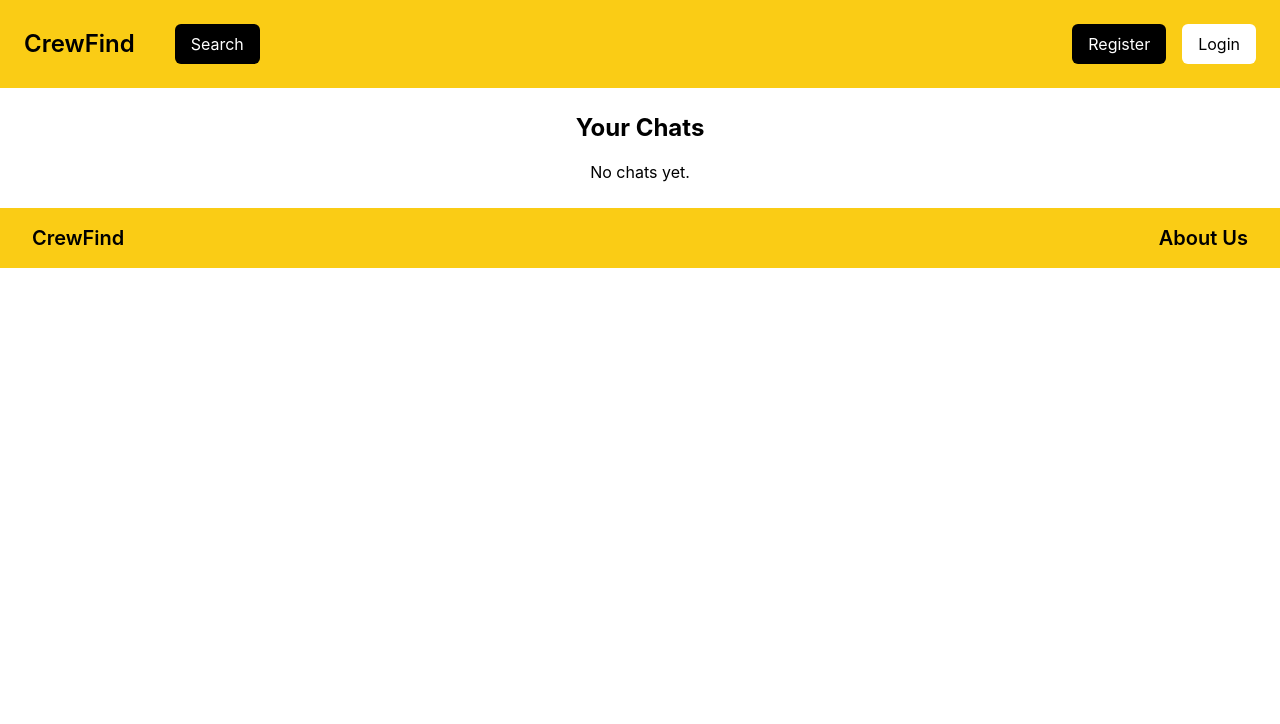
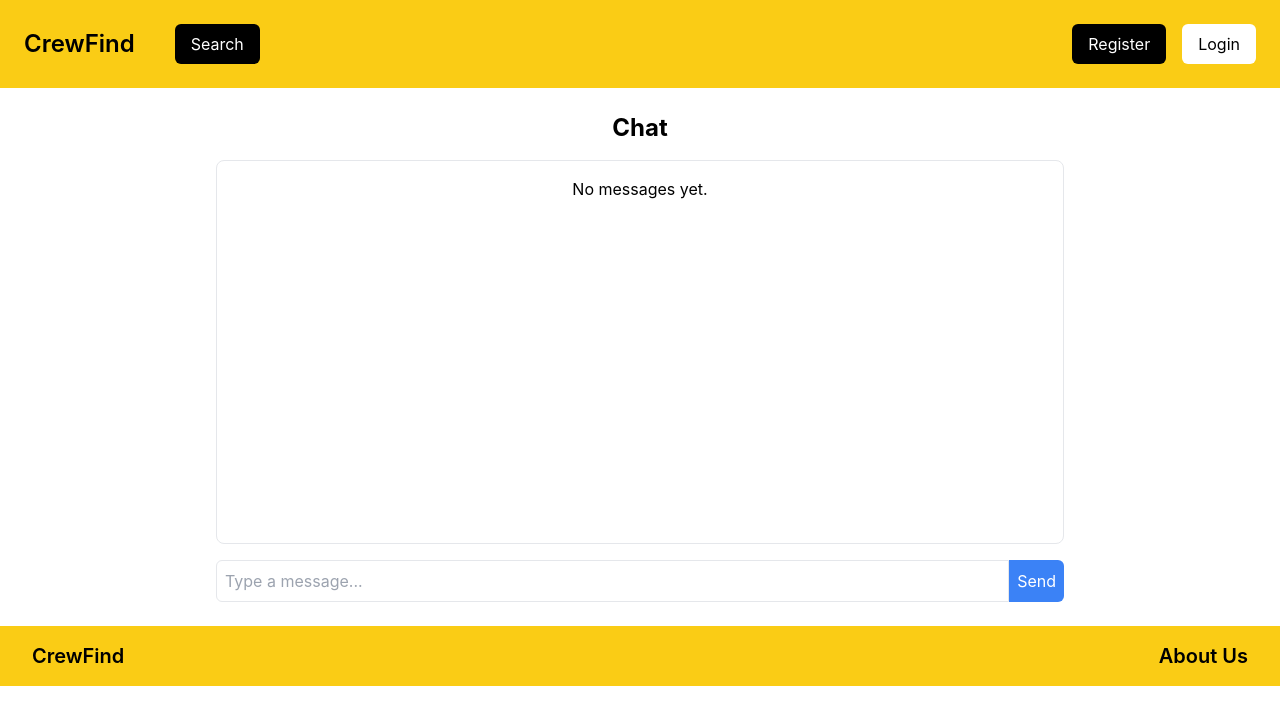
Before and after one commit to Soroushb/findcrew-frontend, a React (Create React App) app: page /chats in a window 1280 px wide. Shown: the top 724 px of the page. Built offline with nearby package versions, Linux system fonts and the light colour scheme.

Commit message:
Final changed

```diff
--- a/src/components/Chats.jsx
+++ b/src/components/Chats.jsx
@@ -1,45 +1,69 @@
 import React, { useState, useEffect, useContext } from "react";
 import { UserContext } from "../UserContext";
-import { db } from "../frontend/firebase/firebase"; // Import Firebase instance
-import { collection, query, where, onSnapshot } from "firebase/firestore";
-import { Link } from "react-router-dom";
+import { db } from "../frontend/firebase/firebase";
+import { collection, query, where, orderBy, onSnapshot, addDoc, serverTimestamp } from "firebase/firestore";
 
-const Chats = () => {
+const ChatBox = ({ chatId }) => {
   const { user } = useContext(UserContext);
-  const [chats, setChats] = useState([]);
+  const [messages, setMessages] = useState([]);
+  const [newMessage, setNewMessage] = useState("");
 
   useEffect(() => {
-    if (!user) return;
+    if (!user || !chatId) return;
 
-    const chatsRef = collection(db, "chats");
-    const q = query(chatsRef, where("participants", "array-contains", user.uid));
+    const messagesRef = collection(db, `chats/${chatId}/messages`);
+    const q = query(messagesRef, orderBy("timestamp", "asc"));
 
     const unsubscribe = onSnapshot(q, (snapshot) => {
-      const chatData = snapshot.docs.map(doc => ({ id: doc.id, ...doc.data() }));
-      setChats(chatData);
+      const messagesData = snapshot.docs.map(doc => ({
+        id: doc.id,
+        ...doc.data(),
+      }));
+      setMessages(messagesData);
     });
 
     return () => unsubscribe();
-  }, [user]);
+  }, [user, chatId]);
+
+  const sendMessage = async () => {
+    if (!newMessage.trim()) return;
+
+    const messagesRef = collection(db, `chats/${chatId}/messages`);
+    await addDoc(messagesRef, {
+      text: newMessage,
+      sender: user.uid,
+      timestamp: serverTimestamp(),
+    });
+
+    setNewMessage("");
+  };
 
   return (
     <div className="max-w-4xl mx-auto p-6">
-      <h1 className="text-2xl font-bold mb-4">Your Chats</h1>
-      {chats.length === 0 ? (
-        <p>No chats yet.</p>
-      ) : (
-        <ul className="space-y-4">
-          {chats.map(chat => (
-            <li key={chat.id} className="border p-4 rounded-lg shadow-md">
-              <Link to={`/chat/${chat.id}`} className="text-blue-600 hover:underline">
-                Chat with {chat.participants.filter(uid => uid !== user.uid).join(", ")}
-              </Link>
-            </li>
-          ))}
-        </ul>
-      )}
+      <h1 className="text-2xl font-bold mb-4">Chat</h1>
+      <div className="border p-4 rounded-lg h-96 overflow-y-auto">
+        {messages.length === 0 ? (
+          <p>No messages yet.</p>
+        ) : (
+          messages.map((msg) => (
+            <div key={msg.id} className={`p-2 my-1 rounded-md ${msg.sender === user.uid ? "bg-blue-300 text-right" : "bg-gray-200 text-left"}`}>
+              <p>{msg.text}</p>
+            </div>
+          ))
+        )}
+      </div>
+      <div className="mt-4 flex">
+        <input
+          type="text"
+          className="border p-2 flex-grow rounded-l-md"
+          value={newMessage}
+          onChange={(e) => setNewMessage(e.target.value)}
+          placeholder="Type a message..."
+        />
+        <button onClick={sendMessage} className="bg-blue-500 text-white p-2 rounded-r-md">Send</button>
+      </div>
     </div>
   );
 };
 
-export default Chats;
+export default ChatBox;
--- a/src/components/Dashboard.jsx
+++ b/src/components/Dashboard.jsx
@@ -111,7 +111,7 @@ const Search = () => {
   return (
     <div className="flex bg-slate-900 flex-col p-10 min-h-screen">
       <div className="flex justify-center ">
-        <h1 className="lg:text-3xl text-xl text-white p-8">Search for a Role</h1>
+        <h1 className="lg:text-3xl text-xl lg:mb-2 text-white p-8">Search for a Role</h1>
       </div>
       <motion.div
         initial={{ opacity: 0, y: -50 }}
--- a/src/components/Footer.jsx
+++ b/src/components/Footer.jsx
@@ -5,7 +5,7 @@ const Footer = () => {
   return (
     <div className='flex bg-yellow-400 px-4  justify-between text-xl font-semibold'>
 
-        <div className='p-4 hover:cursor-pointer'>CrewFind</div>
+        <div className='p-4 text-md hover:cursor-pointer'>CrewFind</div>
         <Link to='/about-us'>
         <div className='p-4 hover:cursor-pointer'>About Us</div>
         </Link>
--- a/src/components/MyProfile.jsx
+++ b/src/components/MyProfile.jsx
@@ -39,6 +39,7 @@ const MyProfile = () => {
   const [selfProfile, setSelfProfile] = useState(false);
   const { id } = useParams();
   const [requestNames, setRequestNames] = useState([]);
+  const [fullBio, setFullBio] = useState(false)
   const navigate = useNavigate()
 
   const filmIndustryRoles = [
@@ -434,7 +435,9 @@ const MyProfile = () => {
 
           {selfProfile && connectionRequestOpen && !connectionOpen && requestNames.length > 0 && (
           <div className='flex items-center justify-center'>
-          <div className='flex flex-col w-1/3 bg-gray-900 rounded-lg p-6'>
+          <div className='flex flex-col lg:w-1/3 bg-gray-900 rounded-lg p-6'>
+          <p className='pb-4 m-2 text-lg text-white'>Connections</p>
+
           {requestNames.map((request, index) => (
             <div className='flex justify-between'>
             <div className='flex w-full'>
@@ -457,11 +460,12 @@ const MyProfile = () => {
           </div>)}
           {selfProfile && connectionOpen && connectionNames.length > 0 && (
           <div className='flex items-center justify-center'>
-          <div className='flex flex-col w-1/3 bg-gray-900 rounded-lg p-6'>
+          <div className='flex flex-col lg:w-1/3 bg-gray-900 rounded-lg p-6'>
+          <p className='pb-4 m-2 text-lg text-white'>Connections</p>
           {connectionNames.map((connection, index) => (
-            <div onClick={() => navigate(`/profile/${connections[index]?.uid}`)} className='flex hover:cursor-pointer items-center'>
+            <div onClick={() => {setFullBio(false); navigate(`/profile/${connections[index]?.uid}`)}} className='flex hover:cursor-pointer items-center'>
             <img  src={connectionPics[index] ? connectionPics[index] : images?.profile} width={40} height={40} className={`${!connectionPics[index] ? 'invisible' : ''} rounded-full h-14 w-14 hover:scale-110 object-cover`}  alt=''/>
-            <div className='flex flex-col text-white hover:scale-110 text-lg p-4'>
+            <div className='flex flex-col text-white hover:scale-110 text-md p-4 my-2'>
             {connection}
             </div>
             </div>
@@ -528,7 +532,11 @@ const MyProfile = () => {
     </div>
   ) : (
     <div className="flex justify-between w-full p-6 items-center">
-      <h2 className="text-sm break-words w-full">{bio?.substring(0, 800) || 'No bio available.'}</h2>
+      <h2 className="text-sm break-words hidden md:hidden lg:flex w-full">{bio?.substring(0, 800) || 'No bio available.'}</h2>
+      {!fullBio && bio && (<h2 className="text-sm break-words lg:hidden w-full">{`${bio?.substring(0, 300)}...` || 'No bio available.'}<br/>
+      {bio ? (<span onClick={() => setFullBio(true)} className='text-blue-900'>Read Full Bio</span>) : ( <h2 className="text-sm break-words hidden md:hidden lg:flex w-full">No Bio Available</h2>)}
+      </h2>)}
+      {fullBio && bio.length > 0 && (<h2 className="text-sm break-words lg:hidden w-full">{bio?.substring(0, 800)}</h2>)}
       {selfProfile && (
         <button className="ml-4" onClick={() => setEditBio(true)}>
           <MdModeEdit className="scale-150" />
--- a/src/components/Navbar.jsx
+++ b/src/components/Navbar.jsx
@@ -74,6 +74,7 @@ const Navbar = () => {
             >
               <div  onClick={() => {setMenuOpen(false); navigate("/")}}  className="block text-lg hover:text-yellow-400 transition-colors">Home</div>
               <div onClick={() => {setMenuOpen(false); navigate("/search")}} className="block text-lg hover:text-yellow-400 transition-colors">Search</div>
+              <div onClick={() => {setMenuOpen(false); navigate("/about-us")}}  className="block text-lg hover:text-yellow-400 transition-colors">About Us</div>
               {!user ? (
                 <>
                   <div onClick={() => {setMenuOpen(false); navigate("/signin")}}  className="block text-lg hover:text-yellow-400 transition-colors">Login</div>
--- a/src/components/SignIn.jsx
+++ b/src/components/SignIn.jsx
@@ -33,7 +33,7 @@ function SignIn() {
       })
       .catch((error) => {
         // Handle login errors
-        setError(error.message); // Display error message
+        setError("Invalid Username/Password"); // Display error message
         console.error("Error logging in:", error.message);
       });
 
--- a/src/constants/images.js
+++ b/src/constants/images.js
@@ -2,9 +2,11 @@ import set from '../assets/set.jpg'
 import filmset from '../assets/filmset.png'
 import profile from '../assets/profile.png'
 import pic from '../assets/pic.png'
+import me from '../assets/me.jpg'
 export default{
     set,
     filmset,
     profile,
-    pic
+    pic,
+    me
 }
```
Also changed, not shown: src/components/AboutUs.jsx (+45 -26 lines), src/components/Home.jsx (+20 -6 lines), src/assets/me.jpg (added), 1 other file (tests, documents, lock files or other folders).
